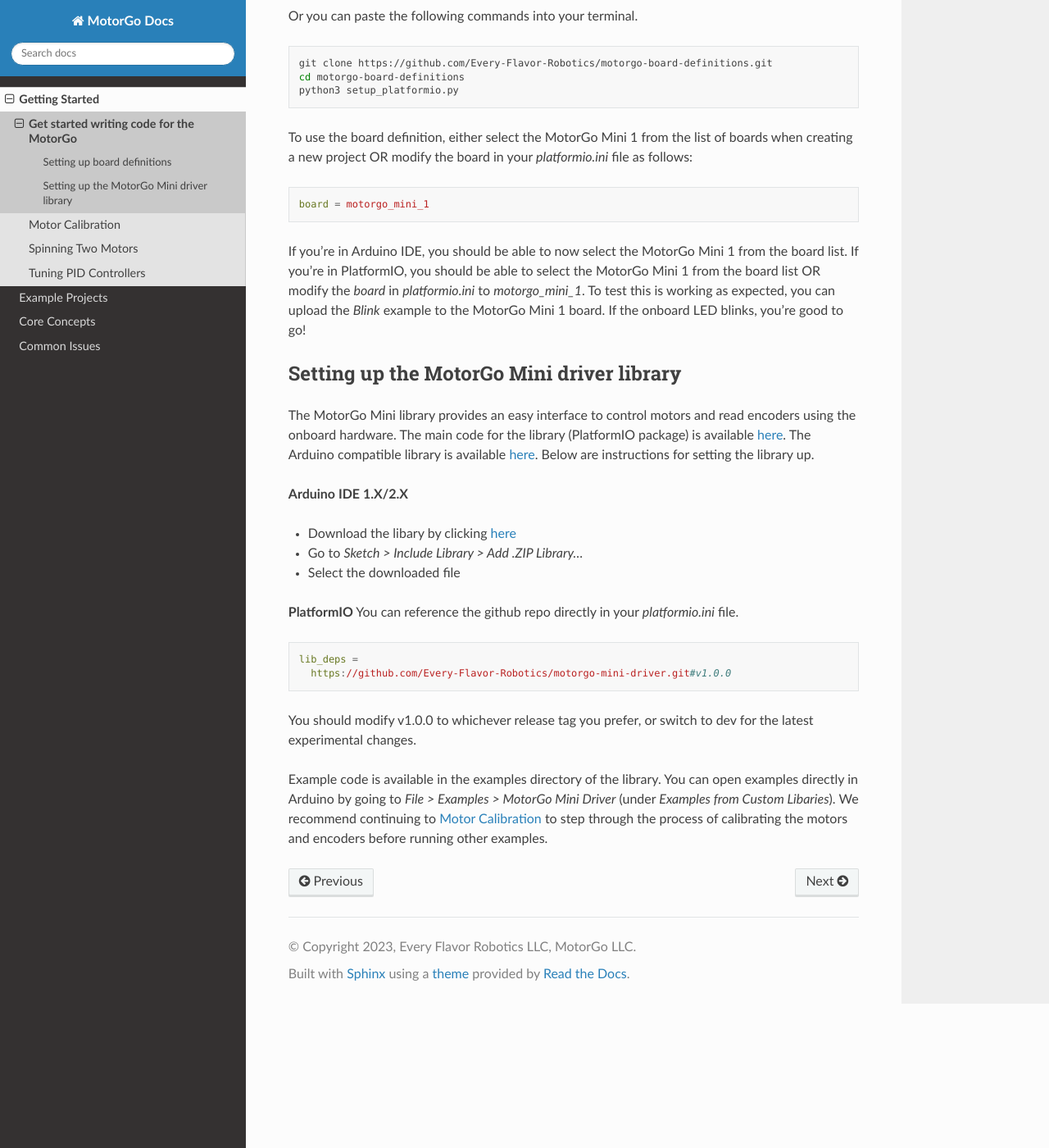
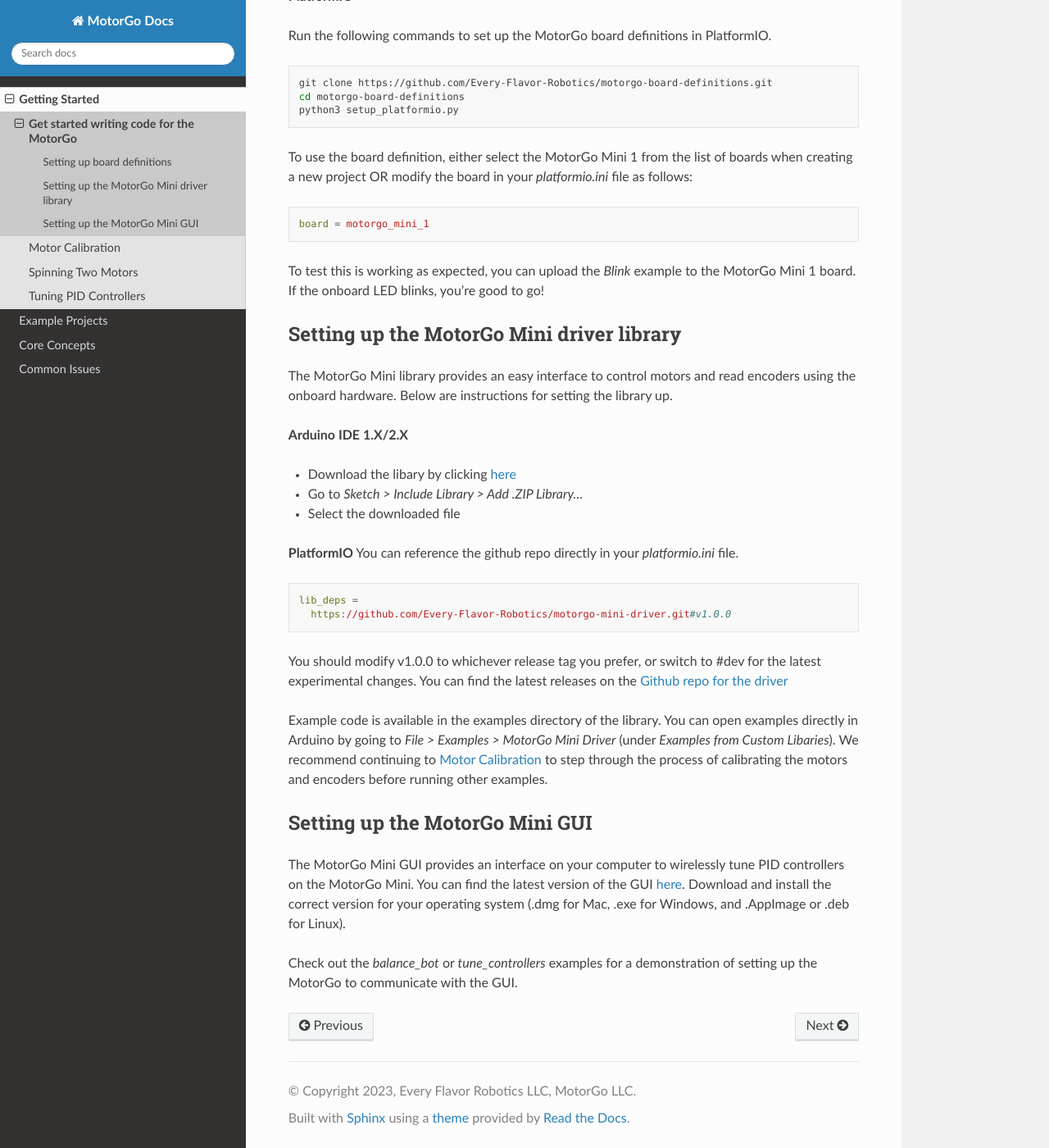
Before and after one commit to Every-Flavor-Robotics/motorgo-mini-driver, a Sphinx documentation site: the page built from docs/getting_started/software_setup.rst, in a window 1280 px wide and 1400 px high, scrolled down 1408 px. Shown: the whole window at 82% size. Built offline with Sphinx 7.4.7 and the Read the Docs theme 2.0.0, drawn with Linux system fonts in a browser that asks for light colours; pages that are not in the unit, such as notebooks, are missing from menus; some of the changed text lies outside the part shown.

Commit message:
Simplified instructions, added GUI setup instructions

```diff
--- a/docs/getting_started/software_setup.rst
+++ b/docs/getting_started/software_setup.rst
@@ -4,13 +4,18 @@
 
 The MotorGo is programmable in the Arduino IDE or in PlatformIO. At it's core, the MotorGo is an ESP32-S3 microcontroller with built-in motor drivers, so it can be programmed just like any other ESP32. To make it easy to use the onboard features, we have published custom board definitions for the MotorGo and a MotorGo Mini driver library. The MotorGo Mini board defintions define the onboard led pins, I2C, and SPI pins so that you can use them in your code without having to look up the pin numbers. The MotorGo Mini driver library provides a simple interface for controlling the motors and reading the encoders. You only need to use the driver if you want to use the motors or encoders. If you want to use the onboard peripherals, you can use the MotorGo Mini board definitions without the driver library.
 
+There are 3 tools you need to get started writing code for the MotorGo:
 
-Let's walk through the steps to get started writing code for the MotorGo.
+* MotorGo Mini Board Definitions: Let's you program the MotorGo Mini in Arduino/PlatformIO
+* MotorGo Mini Driver: Provides functions for controlling the motors with the onboard motor controllers
+* MotorGo Mini GUI: Let's you tune your PID controllers over WiFi (optional)
+
+Let's walk through the steps of setting each of these up.
 
 Setting up board definitions
 ----------------------------
 
-The board definitions are available `here <https://github.com/Every-Flavor-Robotics/motorgo-board-definitions>`_. These will soon be available through the Arduino and PlatformIO board managers. For now, you can download the board definitions and install them manually.
+Follow the steps below to set up the board definitions.
 
 First, install the ESP32 board definitions, if you have not already done so.
 
@@ -27,7 +32,7 @@
 * Search for `Espressif 32`
 * Click `Install`
 
-Next, you'll have to install the MotorGo board definition, which is available in the `MotorGo Board Definitions repository <https://github.com/Every-Flavor-Robotics/motorgo-board-definitions>`_.
+Next, follow the steps below to setup the MotorGo board definitions.
 
 **Arduino IDE 1.X/2.X**
 
@@ -36,15 +41,11 @@
 * Go to `Tools > Board > Boards Manager...`
 * Search for `MotorGo`
 * Click `Install`
-* Select
+* Select MotorGo > MotorGo Mini 1 (ESP32-S3) from the list of boards (Tools > Boards) to use the board.
 
 **PlatformIO**
 
-* Clone this respotory
-* Navigate to the root of the this repository
-* Run the python script `python3 setup_platformio.py`
-
-Or you can paste the following commands into your terminal.
+Run the following commands to set up the MotorGo board definitions in PlatformIO.
 
 .. code-block:: bash
 
@@ -60,13 +61,12 @@
 
 
 
-
-If you're in Arduino IDE, you should be able to now select the MotorGo Mini 1 from the board list. If you're in PlatformIO, you should be able to select the MotorGo Mini 1 from the board list OR modify the `board` in `platformio.ini` to `motorgo_mini_1`. To test this is working as expected, you can upload the `Blink` example to the MotorGo Mini 1 board. If the onboard LED blinks, you're good to go!
+To test this is working as expected, you can upload the `Blink` example to the MotorGo Mini 1 board. If the onboard LED blinks, you're good to go!
 
 Setting up the MotorGo Mini driver library
 ------------------------------------------
 
-The MotorGo Mini library provides an easy interface to control motors and read encoders using the onboard hardware. The main code for the library (PlatformIO package) is available `here <https://github.com/Every-Flavor-Robotics/motorgo-mini-driver>`_. The Arduino compatible library is available `here <https://github.com/Every-Flavor-Robotics/motorgo-arduino>`_. Below are instructions for setting the library up.
+The MotorGo Mini library provides an easy interface to control motors and read encoders using the onboard hardware. Below are instructions for setting the library up.
 
 **Arduino IDE 1.X/2.X**
 
@@ -83,6 +83,13 @@
     https://github.com/Every-Flavor-Robotics/motorgo-mini-driver.git#v1.0.0
 ..
 
-You should modify v1.0.0 to whichever release tag you prefer, or switch to dev for the latest experimental changes.
+You should modify v1.0.0 to whichever release tag you prefer, or switch to #dev for the latest experimental changes. You can find the latest releases on the `Github repo for the driver <https://github.com/Every-Flavor-Robotics/motorgo-mini-driver/releases>`_
 
 Example code is available in the examples directory of the library. You can open examples directly in Arduino by going to `File > Examples > MotorGo Mini Driver` (under `Examples from Custom Libaries`). We recommend continuing to :ref:`calibrate-motors` to step through the process of calibrating the motors and encoders before running other examples.
+
+Setting up the MotorGo Mini GUI
+-------------------------------
+
+The MotorGo Mini GUI provides an interface on your computer to wirelessly tune PID controllers on the MotorGo Mini. You can find the latest version of the GUI `here <https://github.com/Every-Flavor-Robotics/motorgo-mini-gui/releases>`_. Download and install the correct version for your operating system (.dmg for Mac, .exe for Windows, and .AppImage or .deb for Linux).
+
+Check out the `balance_bot` or `tune_controllers` examples for a demonstration of setting up the MotorGo to communicate with the GUI.
```
